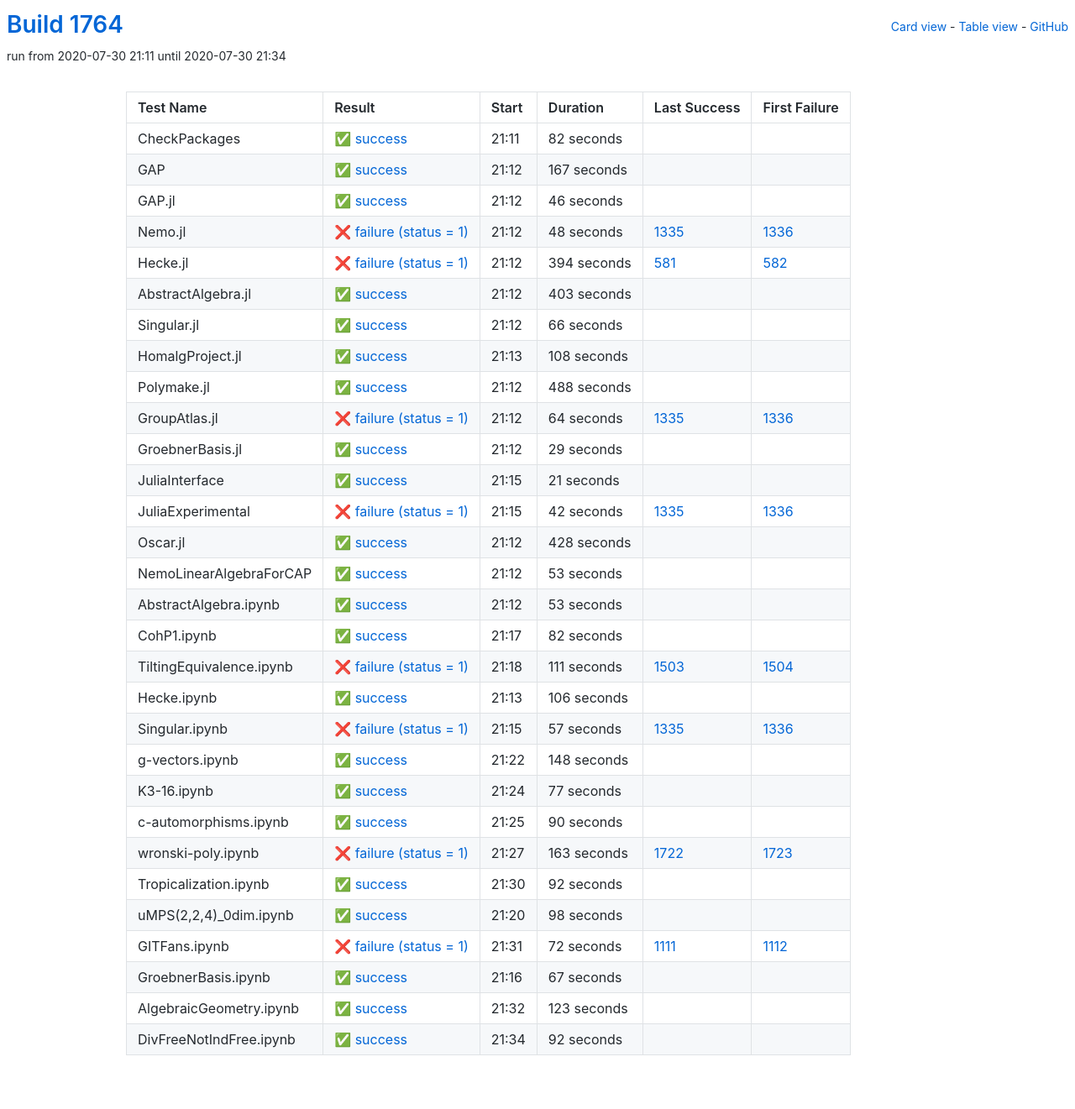
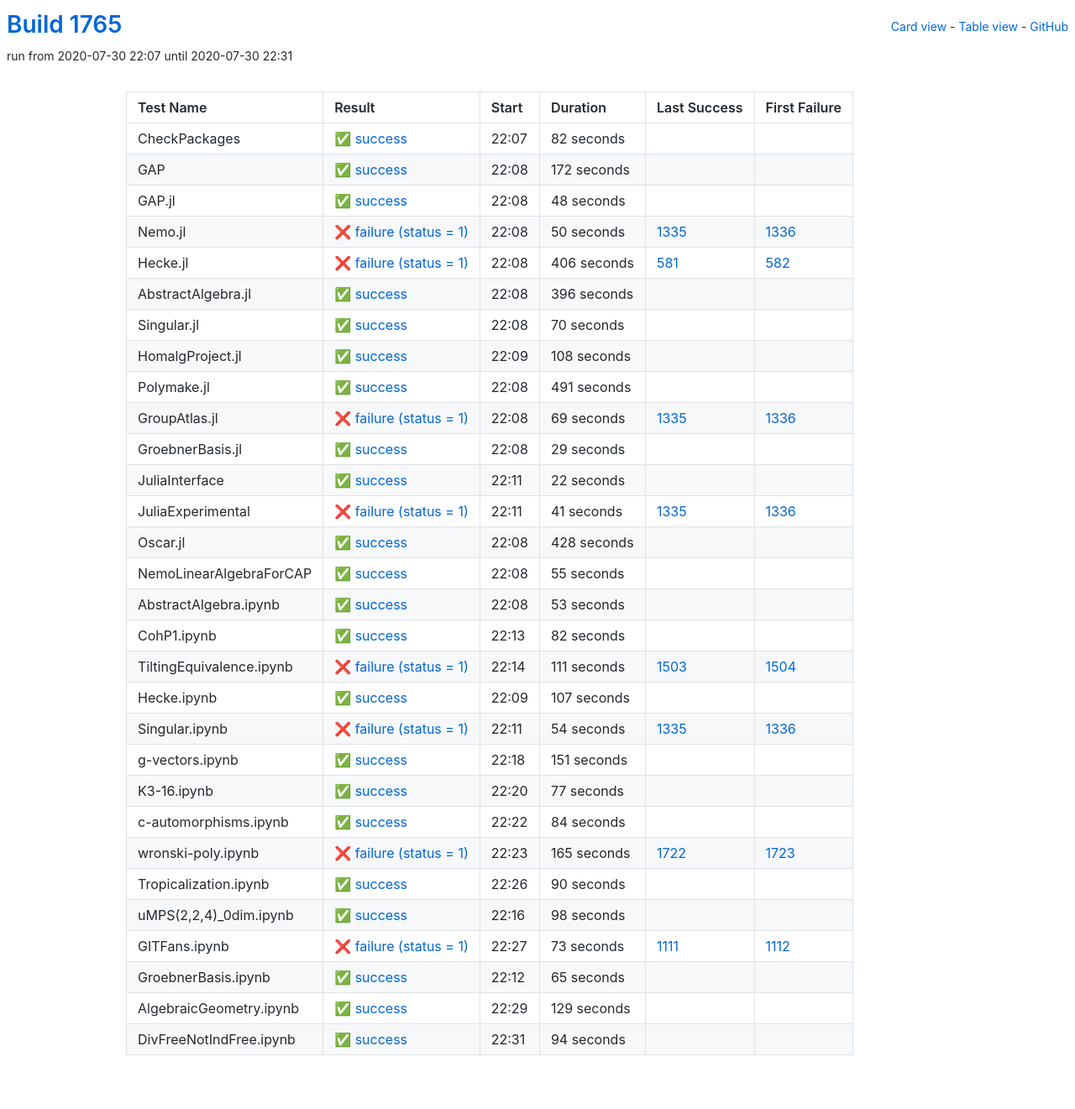
Before and after one commit to oscar-system/oscar-ci-status-1.4, a Jekyll site: the page built from table.html, in a window 1280 px wide. Shown: the whole page at 84% size. Built offline with Jekyll 4.4.1, drawn with Linux system fonts in a browser that asks for light colours.

Commit message:
Build #1765

```diff
--- a/_data/ci.yml
+++ b/_data/ci.yml
@@ -1,6 +1,6 @@
 ---
-build: 1764
-build_url: https://oscarci.mathematik.uni-kl.de/job/oscar-julia-1.4/1764/
+build: 1765
+build_url: https://oscarci.mathematik.uni-kl.de/job/oscar-julia-1.4/1765/
 job: oscar-julia-1.4
 organization: oscar-system
 repo: oscar-ci-status-1.4
@@ -8,8 +8,8 @@ repourl: https://github.com/oscar-system/oscar-ci-status-1.4
 tests:
 - name: CheckPackages
   id: checkpackages
-  log: https://oscarci.mathematik.uni-kl.de/job/oscar-julia-1.4/1764/artifact/logs/build-1764/CheckPackages.log
-  start: 2020-07-30 21:11
+  log: https://oscarci.mathematik.uni-kl.de/job/oscar-julia-1.4/1765/artifact/logs/build-1765/CheckPackages.log
+  start: 2020-07-30 22:07
   success: true
   exitcode: 0
   status: success
@@ -20,80 +20,80 @@ tests:
   first_failure_url:
 - name: GAP
   id: gap
-  log: https://oscarci.mathematik.uni-kl.de/job/oscar-julia-1.4/1764/artifact/logs/build-1764/GAP.log
-  start: 2020-07-30 21:12
+  log: https://oscarci.mathematik.uni-kl.de/job/oscar-julia-1.4/1765/artifact/logs/build-1765/GAP.log
+  start: 2020-07-30 22:08
   success: true
   exitcode: 0
   status: success
-  duration: 167
+  duration: 172
   last_success: false
   last_success_url:
   first_failure: false
   first_failure_url:
 - name: GAP.jl
   id: gap-jl
-  log: https://oscarci.mathematik.uni-kl.de/job/oscar-julia-1.4/1764/artifact/logs/build-1764/GAP.jl.log
-  start: 2020-07-30 21:12
+  log: https://oscarci.mathematik.uni-kl.de/job/oscar-julia-1.4/1765/artifact/logs/build-1765/GAP.jl.log
+  start: 2020-07-30 22:08
   success: true
   exitcode: 0
   status: success
-  duration: 46
+  duration: 48
   last_success: false
   last_success_url:
   first_failure: false
   first_failure_url:
 - name: Nemo.jl
   id: nemo-jl
-  log: https://oscarci.mathematik.uni-kl.de/job/oscar-julia-1.4/1764/artifact/logs/build-1764/Nemo.jl.log
-  start: 2020-07-30 21:12
+  log: https://oscarci.mathematik.uni-kl.de/job/oscar-julia-1.4/1765/artifact/logs/build-1765/Nemo.jl.log
+  start: 2020-07-30 22:08
   success: false
   exitcode: 1
   status: failure
-  duration: 48
+  duration: 50
   last_success: 1335
   last_success_url: https://oscarci.mathematik.uni-kl.de/job/oscar-julia-1.4/1335/
   first_failure: 1336
   first_failure_url: https://oscarci.mathematik.uni-kl.de/job/oscar-julia-1.4/1336/
 - name: Hecke.jl
   id: hecke-jl
-  log: https://oscarci.mathematik.uni-kl.de/job/oscar-julia-1.4/1764/artifact/logs/build-1764/Hecke.jl.log
-  start: 2020-07-30 21:12
+  log: https://oscarci.mathematik.uni-kl.de/job/oscar-julia-1.4/1765/artifact/logs/build-1765/Hecke.jl.log
+  start: 2020-07-30 22:08
   success: false
   exitcode: 1
   status: failure
-  duration: 394
+  duration: 406
   last_success: 581
   last_success_url: https://oscarci.mathematik.uni-kl.de/job/oscar-julia-1.4/581/
   first_failure: 582
   first_failure_url: https://oscarci.mathematik.uni-kl.de/job/oscar-julia-1.4/582/
 - name: AbstractAlgebra.jl
   id: abstractalgebra-jl
-  log: https://oscarci.mathematik.uni-kl.de/job/oscar-julia-1.4/1764/artifact/logs/build-1764/AbstractAlgebra.jl.log
-  start: 2020-07-30 21:12
+  log: https://oscarci.mathematik.uni-kl.de/job/oscar-julia-1.4/1765/artifact/logs/build-1765/AbstractAlgebra.jl.log
+  start: 2020-07-30 22:08
   success: true
   exitcode: 0
   status: success
-  duration: 403
+  duration: 396
   last_success: false
   last_success_url:
   first_failure: false
   first_failure_url:
 - name: Singular.jl
   id: singular-jl
-  log: https://oscarci.mathematik.uni-kl.de/job/oscar-julia-1.4/1764/artifact/logs/build-1764/Singular.jl.log
-  start: 2020-07-30 21:12
+  log: https://oscarci.mathematik.uni-kl.de/job/oscar-julia-1.4/1765/artifact/logs/build-1765/Singular.jl.log
+  start: 2020-07-30 22:08
   success: true
   exitcode: 0
   status: success
-  duration: 66
+  duration: 70
   last_success: false
   last_success_url:
   first_failure: false
   first_failure_url:
 - name: HomalgProject.jl
   id: homalgproject-jl
-  log: https://oscarci.mathematik.uni-kl.de/job/oscar-julia-1.4/1764/artifact/logs/build-1764/HomalgProject.jl.log
-  start: 2020-07-30 21:13
+  log: https://oscarci.mathematik.uni-kl.de/job/oscar-julia-1.4/1765/artifact/logs/build-1765/HomalgProject.jl.log
+  start: 2020-07-30 22:09
   success: true
   exitcode: 0
   status: success
@@ -104,32 +104,32 @@ tests:
   first_failure_url:
 - name: Polymake.jl
   id: polymake-jl
-  log: https://oscarci.mathematik.uni-kl.de/job/oscar-julia-1.4/1764/artifact/logs/build-1764/Polymake.jl.log
-  start: 2020-07-30 21:12
+  log: https://oscarci.mathematik.uni-kl.de/job/oscar-julia-1.4/1765/artifact/logs/build-1765/Polymake.jl.log
+  start: 2020-07-30 22:08
   success: true
   exitcode: 0
   status: success
-  duration: 488
+  duration: 491
   last_success: false
   last_success_url:
   first_failure: false
   first_failure_url:
 - name: GroupAtlas.jl
   id: groupatlas-jl
-  log: https://oscarci.mathematik.uni-kl.de/job/oscar-julia-1.4/1764/artifact/logs/build-1764/GroupAtlas.jl.log
-  start: 2020-07-30 21:12
+  log: https://oscarci.mathematik.uni-kl.de/job/oscar-julia-1.4/1765/artifact/logs/build-1765/GroupAtlas.jl.log
+  start: 2020-07-30 22:08
   success: false
   exitcode: 1
   status: failure
-  duration: 64
+  duration: 69
   last_success: 1335
   last_success_url: https://oscarci.mathematik.uni-kl.de/job/oscar-julia-1.4/1335/
   first_failure: 1336
   first_failure_url: https://oscarci.mathematik.uni-kl.de/job/oscar-julia-1.4/1336/
 - name: GroebnerBasis.jl
   id: groebnerbasis-jl
-  log: https://oscarci.mathematik.uni-kl.de/job/oscar-julia-1.4/1764/artifact/logs/build-1764/GroebnerBasis.jl.log
-  start: 2020-07-30 21:12
+  log: https://oscarci.mathematik.uni-kl.de/job/oscar-julia-1.4/1765/artifact/logs/build-1765/GroebnerBasis.jl.log
+  start: 2020-07-30 22:08
   success: true
   exitcode: 0
   status: success
@@ -140,32 +140,32 @@ tests:
   first_failure_url:
 - name: JuliaInterface
   id: juliainterface
-  log: https://oscarci.mathematik.uni-kl.de/job/oscar-julia-1.4/1764/artifact/logs/build-1764/JuliaInterface.log
-  start: 2020-07-30 21:15
+  log: https://oscarci.mathematik.uni-kl.de/job/oscar-julia-1.4/1765/artifact/logs/build-1765/JuliaInterface.log
+  start: 2020-07-30 22:11
   success: true
   exitcode: 0
   status: success
-  duration: 21
+  duration: 22
   last_success: false
   last_success_url:
   first_failure: false
   first_failure_url:
 - name: JuliaExperimental
   id: juliaexperimental
-  log: https://oscarci.mathematik.uni-kl.de/job/oscar-julia-1.4/1764/artifact/logs/build-1764/JuliaExperimental.log
-  start: 2020-07-30 21:15
+  log: https://oscarci.mathematik.uni-kl.de/job/oscar-julia-1.4/1765/artifact/logs/build-1765/JuliaExperimental.log
+  start: 2020-07-30 22:11
   success: false
   exitcode: 1
   status: failure
-  duration: 42
+  duration: 41
   last_success: 1335
   last_success_url: https://oscarci.mathematik.uni-kl.de/job/oscar-julia-1.4/1335/
   first_failure: 1336
   first_failure_url: https://oscarci.mathematik.uni-kl.de/job/oscar-julia-1.4/1336/
 - name: Oscar.jl
   id: oscar-jl
-  log: https://oscarci.mathematik.uni-kl.de/job/oscar-julia-1.4/1764/artifact/logs/build-1764/Oscar.jl.log
-  start: 2020-07-30 21:12
+  log: https://oscarci.mathematik.uni-kl.de/job/oscar-julia-1.4/1765/artifact/logs/build-1765/Oscar.jl.log
+  start: 2020-07-30 22:08
   success: true
   exitcode: 0
   status: success
@@ -176,20 +176,20 @@ tests:
   first_failure_url:
 - name: NemoLinearAlgebraForCAP
   id: nemolinearalgebraforcap
-  log: https://oscarci.mathematik.uni-kl.de/job/oscar-julia-1.4/1764/artifact/logs/build-1764/NemoLinearAlgebraForCAP.log
-  start: 2020-07-30 21:12
+  log: https://oscarci.mathematik.uni-kl.de/job/oscar-julia-1.4/1765/artifact/logs/build-1765/NemoLinearAlgebraForCAP.log
+  start: 2020-07-30 22:08
   success: true
   exitcode: 0
   status: success
-  duration: 53
+  duration: 55
   last_success: false
   last_success_url:
   first_failure: false
   first_failure_url:
 - name: AbstractAlgebra.ipynb
   id: abstractalgebra-ipynb
-  log: https://oscarci.mathematik.uni-kl.de/job/oscar-julia-1.4/1764/artifact/logs/build-1764/AbstractAlgebra.ipynb.log
-  start: 2020-07-30 21:12
+  log: https://oscarci.mathematik.uni-kl.de/job/oscar-julia-1.4/1765/artifact/logs/build-1765/AbstractAlgebra.ipynb.log
+  start: 2020-07-30 22:08
   success: true
   exitcode: 0
   status: success
@@ -200,8 +200,8 @@ tests:
   first_failure_url:
 - name: CohP1.ipynb
   id: cohp1-ipynb
-  log: https://oscarci.mathematik.uni-kl.de/job/oscar-julia-1.4/1764/artifact/logs/build-1764/CohP1.ipynb.log
-  start: 2020-07-30 21:17
+  log: https://oscarci.mathematik.uni-kl.de/job/oscar-julia-1.4/1765/artifact/logs/build-1765/CohP1.ipynb.log
+  start: 2020-07-30 22:13
   success: true
   exitcode: 0
   status: success
@@ -212,8 +212,8 @@ tests:
   first_failure_url:
 - name: TiltingEquivalence.ipynb
   id: tiltingequivalence-ipynb
-  log: https://oscarci.mathematik.uni-kl.de/job/oscar-julia-1.4/1764/artifact/logs/build-1764/TiltingEquivalence.ipynb.log
-  start: 2020-07-30 21:18
+  log: https://oscarci.mathematik.uni-kl.de/job/oscar-julia-1.4/1765/artifact/logs/build-1765/TiltingEquivalence.ipynb.log
+  start: 2020-07-30 22:14
   success: false
   exitcode: 1
   status: failure
@@ -224,44 +224,44 @@ tests:
   first_failure_url: https://oscarci.mathematik.uni-kl.de/job/oscar-julia-1.4/1504/
 - name: Hecke.ipynb
   id: hecke-ipynb
-  log: https://oscarci.mathematik.uni-kl.de/job/oscar-julia-1.4/1764/artifact/logs/build-1764/Hecke.ipynb.log
-  start: 2020-07-30 21:13
+  log: https://oscarci.mathematik.uni-kl.de/job/oscar-julia-1.4/1765/artifact/logs/build-1765/Hecke.ipynb.log
+  start: 2020-07-30 22:09
   success: true
   exitcode: 0
   status: success
-  duration: 106
+  duration: 107
   last_success: false
   last_success_url:
   first_failure: false
   first_failure_url:
 - name: Singular.ipynb
   id: singular-ipynb
-  log: https://oscarci.mathematik.uni-kl.de/job/oscar-julia-1.4/1764/artifact/logs/build-1764/Singular.ipynb.log
-  start: 2020-07-30 21:15
+  log: https://oscarci.mathematik.uni-kl.de/job/oscar-julia-1.4/1765/artifact/logs/build-1765/Singular.ipynb.log
+  start: 2020-07-30 22:11
   success: false
   exitcode: 1
   status: failure
-  duration: 57
+  duration: 54
   last_success: 1335
   last_success_url: https://oscarci.mathematik.uni-kl.de/job/oscar-julia-1.4/1335/
   first_failure: 1336
   first_failure_url: https://oscarci.mathematik.uni-kl.de/job/oscar-julia-1.4/1336/
 - name: g-vectors.ipynb
   id: g-vectors-ipynb
-  log: https://oscarci.mathematik.uni-kl.de/job/oscar-julia-1.4/1764/artifact/logs/build-1764/g-vectors.ipynb.log
-  start: 2020-07-30 21:22
+  log: https://oscarci.mathematik.uni-kl.de/job/oscar-julia-1.4/1765/artifact/logs/build-1765/g-vectors.ipynb.log
+  start: 2020-07-30 22:18
   success: true
   exitcode: 0
   status: success
-  duration: 148
+  duration: 151
   last_success: false
   last_success_url:
   first_failure: false
   first_failure_url:
 - name: K3-16.ipynb
   id: k3-16-ipynb
-  log: https://oscarci.mathematik.uni-kl.de/job/oscar-julia-1.4/1764/artifact/logs/build-1764/K3-16.ipynb.log
-  start: 2020-07-30 21:24
+  log: https://oscarci.mathematik.uni-kl.de/job/oscar-julia-1.4/1765/artifact/logs/build-1765/K3-16.ipynb.log
+  start: 2020-07-30 22:20
   success: true
   exitcode: 0
   status: success
@@ -272,8 +272,32 @@ tests:
   first_failure_url:
 - name: c-automorphisms.ipynb
   id: c-automorphisms-ipynb
-  log: https://oscarci.mathematik.uni-kl.de/job/oscar-julia-1.4/1764/artifact/logs/build-1764/c-automorphisms.ipynb.log
-  start: 2020-07-30 21:25
+  log: https://oscarci.mathematik.uni-kl.de/job/oscar-julia-1.4/1765/artifact/logs/build-1765/c-automorphisms.ipynb.log
+  start: 2020-07-30 22:22
+  success: true
+  exitcode: 0
+  status: success
+  duration: 84
+  last_success: false
+  last_success_url:
+  first_failure: false
+  first_failure_url:
+- name: wronski-poly.ipynb
+  id: wronski-poly-ipynb
+  log: https://oscarci.mathematik.uni-kl.de/job/oscar-julia-1.4/1765/artifact/logs/build-1765/wronski-poly.ipynb.log
+  start: 2020-07-30 22:23
+  success: false
+  exitcode: 1
+  status: failure
+  duration: 165
+  last_success: 1722
+  last_success_url: https://oscarci.mathematik.uni-kl.de/job/oscar-julia-1.4/1722/
+  first_failure: 1723
+  first_failure_url: https://oscarci.mathematik.uni-kl.de/job/oscar-julia-1.4/1723/
+- name: Tropicalization.ipynb
+  id: tropicalization-ipynb
+  log: https://oscarci.mathematik.uni-kl.de/job/oscar-julia-1.4/1765/artifact/logs/build-1765/Tropicalization.ipynb.log
+  start: 2020-07-30 22:26
   success: true
   exitcode: 0
   status: success
@@ -282,34 +306,10 @@ tests:
   last_success_url:
   first_failure: false
   first_failure_url:
-- name: wronski-poly.ipynb
-  id: wronski-poly-ipynb
-  log: https://oscarci.mathematik.uni-kl.de/job/oscar-julia-1.4/1764/artifact/logs/build-1764/wronski-poly.ipynb.log
-  start: 2020-07-30 21:27
-  success: false
-  exitcode: 1
-  status: failure
-  duration: 163
-  last_success: 1722
-  last_success_url: https://oscarci.mathematik.uni-kl.de/job/oscar-julia-1.4/1722/
-  first_failure: 1723
-  first_failure_url: https://oscarci.mathematik.uni-kl.de/job/oscar-julia-1.4/1723/
-- name: Tropicalization.ipynb
-  id: tropicalization-ipynb
-  log: https://oscarci.mathematik.uni-kl.de/job/oscar-julia-1.4/1764/artifact/logs/build-1764/Tropicalization.ipynb.log
-  start: 2020-07-30 21:30
-  success: true
-  exitcode: 0
-  status: success
-  duration: 92
-  last_success: false
-  last_success_url:
-  first_failure: false
-  first_failure_url:
 - name: uMPS(2,2,4)_0dim.ipynb
   id: umps-2-2-4-0dim-ipynb
-  log: https://oscarci.mathematik.uni-kl.de/job/oscar-julia-1.4/1764/artifact/logs/build-1764/uMPS-2-2-4-_0dim.ipynb.log
-  start: 2020-07-30 21:20
+  log: https://oscarci.mathematik.uni-kl.de/job/oscar-julia-1.4/1765/artifact/logs/build-1765/uMPS-2-2-4-_0dim.ipynb.log
+  start: 2020-07-30 22:16
   success: true
   exitcode: 0
   status: success
@@ -320,48 +320,48 @@ tests:
   first_failure_url:
 - name: GITFans.ipynb
   id: gitfans-ipynb
-  log: https://oscarci.mathematik.uni-kl.de/job/oscar-julia-1.4/1764/artifact/logs/build-1764/GITFans.ipynb.log
-  start: 2020-07-30 21:31
+  log: https://oscarci.mathematik.uni-kl.de/job/oscar-julia-1.4/1765/artifact/logs/build-1765/GITFans.ipynb.log
+  start: 2020-07-30 22:27
   success: false
   exitcode: 1
   status: failure
-  duration: 72
+  duration: 73
   last_success: 1111
   last_success_url: https://oscarci.mathematik.uni-kl.de/job/oscar-julia-1.4/1111/
   first_failure: 1112
   first_failure_url: https://oscarci.mathematik.uni-kl.de/job/oscar-julia-1.4/1112/
 - name: GroebnerBasis.ipynb
   id: groebnerbasis-ipynb
-  log: https://oscarci.mathematik.uni-kl.de/job/oscar-julia-1.4/1764/artifact/logs/build-1764/GroebnerBasis.ipynb.log
-  start: 2020-07-30 21:16
+  log: https://oscarci.mathematik.uni-kl.de/job/oscar-julia-1.4/1765/artifact/logs/build-1765/GroebnerBasis.ipynb.log
+  start: 2020-07-30 22:12
   success: true
   exitcode: 0
   status: success
-  duration: 67
+  duration: 65
   last_success: false
   last_success_url:
   first_failure: false
   first_failure_url:
 - name: AlgebraicGeometry.ipynb
   id: algebraicgeometry-ipynb
-  log: https://oscarci.mathematik.uni-kl.de/job/oscar-julia-1.4/1764/artifact/logs/build-1764/AlgebraicGeometry.ipynb.log
-  start: 2020-07-30 21:32
+  log: https://oscarci.mathematik.uni-kl.de/job/oscar-julia-1.4/1765/artifact/logs/build-1765/AlgebraicGeometry.ipynb.log
+  start: 2020-07-30 22:29
   success: true
   exitcode: 0
   status: success
-  duration: 123
+  duration: 129
   last_success: false
   last_success_url:
   first_failure: false
   first_failure_url:
 - name: DivFreeNotIndFree.ipynb
   id: divfreenotindfree-ipynb
-  log: https://oscarci.mathematik.uni-kl.de/job/oscar-julia-1.4/1764/artifact/logs/build-1764/DivFreeNotIndFree.ipynb.log
-  start: 2020-07-30 21:34
+  log: https://oscarci.mathematik.uni-kl.de/job/oscar-julia-1.4/1765/artifact/logs/build-1765/DivFreeNotIndFree.ipynb.log
+  start: 2020-07-30 22:31
   success: true
   exitcode: 0
   status: success
-  duration: 92
+  duration: 94
   last_success: false
   last_success_url:
   first_failure: false
```
Also changed, not shown: README.md.
